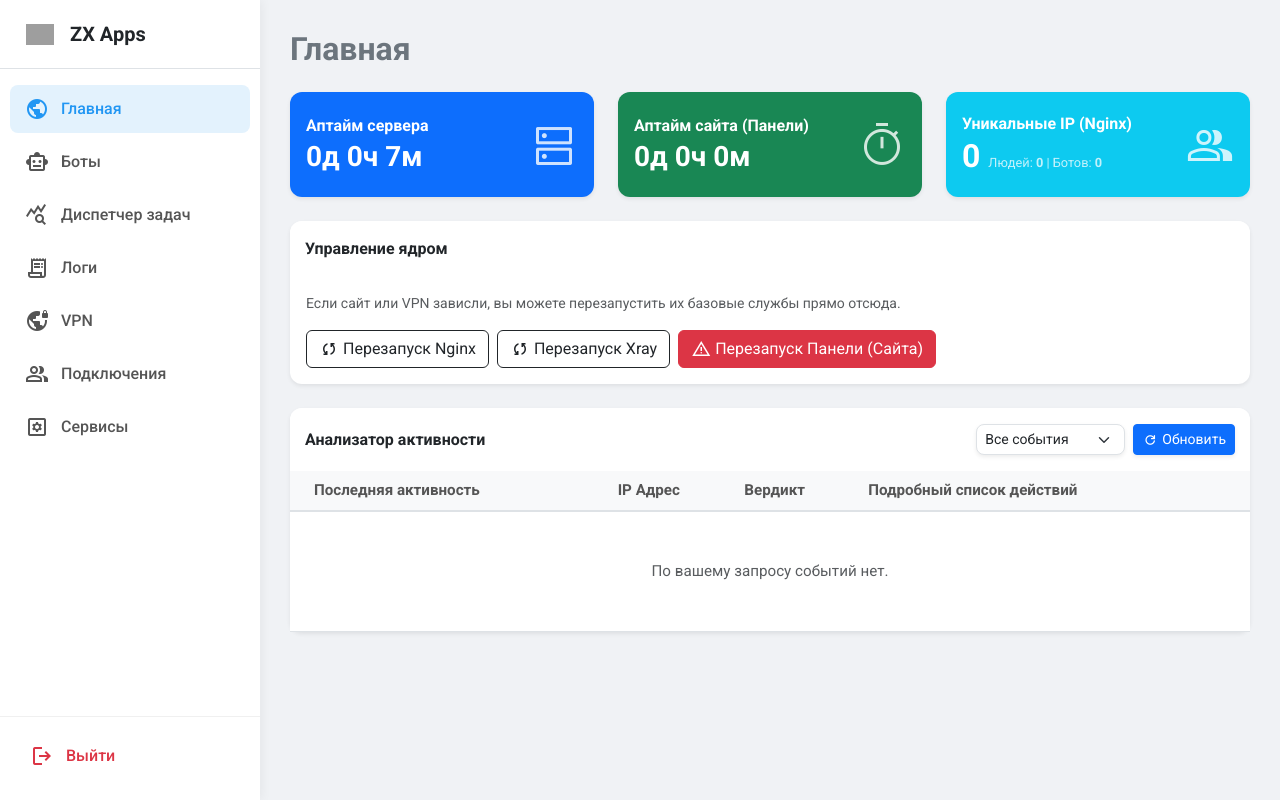
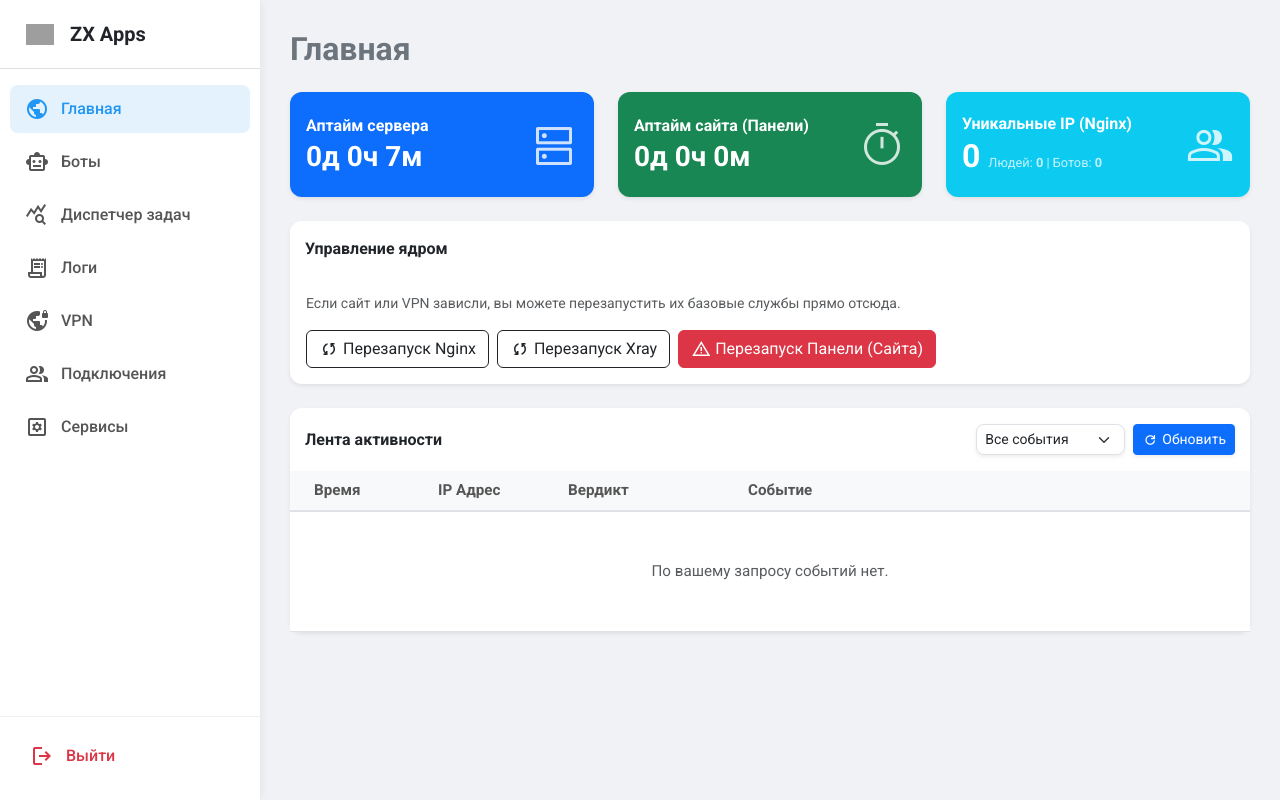
Before and after one commit to Zotic/webpanel, a Flask app: page / in a window 1280 px wide. Run offline with Flask 3, Linux system fonts and the light colour scheme; the visitor is signed in with stand-in values (Sample User, id 1); data that the repository does not hold is empty; grey boxes are pictures that could not be loaded.

Commit message:
update stats

```diff
--- a/server.py
+++ b/server.py
@@ -576,23 +576,30 @@ def parse_syslog_date(date_str):
 @app.route('/api/site_analytics', methods=['GET'])
 @login_required
 def api_site_analytics():
-    """Сверх-умный анализатор: Группирует логи Xray, Nginx, SSH и UFW по IP адресам. ВЫВОДИТ ВСЁ."""
-    analytics_by_ip = {}
+    """Сверх-умный анализатор: Собирает логи Xray, Nginx, SSH и UFW в единую ленту событий."""
+
+    final_logs = []
 
     def add_event(ip, time_str, source, severity, msg):
-        if ip not in analytics_by_ip:
-            analytics_by_ip[ip] = {"events": [], "severity": 0, "last_time": time_str}
+        # Назначаем цвет и вердикт на основе серьезности
+        color = "success"
+        verdict = "Посетитель сайта / VPN"
 
-        # Повышаем уровень опасности IP, если это сканер или брутфорс
-        if severity > analytics_by_ip[ip]["severity"]:
-            analytics_by_ip[ip]["severity"] = severity
+        if severity == 2:
+            color = "danger"
+            verdict = "Сканер / Бот / Брутфорс"
+        elif severity == 1:
+            color = "warning"
+            verdict = "Подозрительная активность"
 
-        # Добавляем событие (проверяем на дубли)
-        if not any(e['msg'] == msg for e in analytics_by_ip[ip]["events"]):
-            analytics_by_ip[ip]["events"].append({"time": time_str, "msg": msg, "source": source})
-
-        # Обновляем время последней активности на самое свежее
-        analytics_by_ip[ip]["last_time"] = max(analytics_by_ip[ip]["last_time"], time_str)
+        final_logs.append({
+            "time": time_str,
+            "ip": ip,
+            "source": source,
+            "verdict": verdict,
+            "color": color,
+            "msg": msg
+        })
 
     # 1. NGINX (АБСОЛЮТНО ВСЕ ЗАПРОСЫ)
     try:
@@ -611,15 +618,13 @@ def api_site_analytics():
 
                     if ip_match and date_match:
                         ip = ip_match.group(1)
-                        if ip == '127.0.0.1': continue # Локальные запросы от самого сервера пропускаем
+                        if ip == '127.0.0.1': continue # Локальные запросы пропускаем
 
                         time_str = parse_nginx_date(date_match.group(1))
 
-                        # Выводим метод запроса
                         req_type = "POST" if request_info.startswith('POST') else "GET"
-                        desc = f"Запрос {req_type}: '{request_info}' (HTTP Ответ: {status_code})"
+                        desc = f"Запрос {req_type}: '{request_info}' (Ответ: {status_code})"
 
-                        # Коды 301, 400+, 500+ считаем подозрительными (сканер)
                         severity = 2 if status_code == '301' or status_code.startswith(('4', '5')) else 0
                         add_event(ip, time_str, "Nginx", severity, desc)
     except: pass
@@ -633,15 +638,13 @@ def api_site_analytics():
             if match:
                 time_raw, client_ip, dest_ip, port = match.groups()
 
-                # Приводим дату к единому формату: 2026/03/08 12:07:47 -> 08.03.2026 12:07:47
                 date_part, time_part = time_raw.split()
                 y, m, d = date_part.split('/')
                 time_str = f"{d}.{m}.{y} {time_part}"
 
-                # Ищем юзернейм
                 user = ""
                 email_match = re.search(r'email:\s*([^\s]+)', line)
-                if email_match: user = f" (Пользователь: {email_match.group(1)})"
+                if email_match: user = f" (Юзер: {email_match.group(1)})"
 
                 desc = f"Успешное VPN подключение к {dest_ip}:{port}{user}"
                 add_event(client_ip, time_str, "Xray", 0, desc)
@@ -650,18 +653,14 @@ def api_site_analytics():
     # 3. XRAY (ИЗ JOURNALCTL - ОШИБКИ И FALLBACK)
     try:
         res_xray_journal = subprocess.run(['journalctl', '-u', 'xray', '-n', '1000', '--no-pager'], capture_output=True, text=True)
-
-        # Словарь для сборки "кусков" логов Xray по ID сессии
         xray_sessions = {}
 
         for line in res_xray_journal.stdout.split('\n'):
             if not line.strip(): continue
 
-            # Ищем структуру: 2026/03/08 12:07:47.686942 [Info] [1582461403] ...
             match = re.search(r'(\d{4}/\d{2}/\d{2} \d{2}:\d{2}:\d{2})\.\d+\s+\[.*?\]\s+\[(\d+)\]\s+(.*)', line)
             if match:
                 time_raw = match.group(1)
-                # 2026/03/08 12:07:47 -> 08.03.2026 12:07:47
                 date_part, time_part = time_raw.split()
                 y, m, d = date_part.split('/')
                 time_str = f"{d}.{m}.{y} {time_part}"
@@ -674,27 +673,21 @@ def api_site_analytics():
 
                 xray_sessions[conn_id]["messages"].append(msg)
 
-                # Пытаемся вытащить IP (он обычно пишется при разрыве tcp или udp соединения)
-                # read tcp 45.85.117.150:443->185.12.59.118:58488
                 ip_match = re.search(r'->([\d\.]+):\d+', msg)
                 if ip_match:
                     xray_sessions[conn_id]["ip"] = ip_match.group(1)
 
-        # Теперь анализируем собранные сессии
         for conn_id, s in xray_sessions.items():
             ip = s["ip"]
-            if not ip: continue # Если IP не нашли, пропускаем
+            if not ip: continue
 
-            # Собираем все сообщения сессии в одну строку для поиска
             full_msg = " ".join(s["messages"])
 
             if 'not look like a TLS handshake' in full_msg or 'invalid request version' in full_msg:
                 add_event(ip, s["time"], "Xray", 2, "Ошибка TLS (Попытка не-VPN запроса или сканирования 443 порта)")
             elif 'fallback starts' in full_msg:
-                # Пытаемся вытащить SNI (домен, который запрашивал клиент)
                 sni_match = re.search(r'realName = ([^\s]+)', full_msg)
                 sni = f" (Домен: {sni_match.group(1)})" if sni_match else ""
-
                 add_event(ip, s["time"], "Xray", 1, f"Трафик не распознан VPN. Переброшен в Nginx (Fallback){sni}")
     except: pass
 
@@ -713,7 +706,7 @@ def api_site_analytics():
                 proto = proto_m.group(1) if proto_m else "TCP"
                 time_str = parse_syslog_date(line)
 
-                add_event(ip, time_str, "UFW", 2, f"Попытка входа на закрытый порт {dpt} по протоколу {proto}")
+                add_event(ip, time_str, "UFW", 2, f"Заблокирован вход на закрытый порт {dpt} ({proto})")
     except: pass
 
     # 5. SSH (БРУТФОРС)
@@ -738,37 +731,11 @@ def api_site_analytics():
                     add_event(ip_m.group(1), time_str, "SSH", 2, f"Отклонен инвалидный пользователь: '{user_m.group(1)}'")
     except: pass
 
-    # ================== ФОРМИРУЕМ ФИНАЛЬНЫЙ СПИСОК ==================
-    final_logs = []
+    # Сортируем: сначала самые свежие по времени
+    final_logs.sort(key=lambda x: x['time'], reverse=True)
 
-    for ip, data in analytics_by_ip.items():
-        # Сортируем события внутри IP по времени
-        data["events"].sort(key=lambda x: x["time"], reverse=True)
-
-        # Определяем цвет всей строки по самому жесткому событию
-        color = "success"
-        verdict = "Посетитель сайта / Пользователь VPN"
-
-        if data["severity"] == 2:
-            color = "danger"
-            verdict = "Сканер портов / Бот / Брутфорс"
-        elif data["severity"] == 1:
-            color = "warning"
-            verdict = "Подозрительная активность"
-
-        final_logs.append({
-            "ip": ip,
-            "last_time": data["last_time"],
-            "verdict": verdict,
-            "color": color,
-            "events": data["events"] # Передаем полный список
-        })
-
-    # Сортируем: сначала Опасные (danger), затем по времени
-    final_logs.sort(key=lambda x: (x['color'] == 'danger', x['last_time']), reverse=True)
-
-    return jsonify({"success": True, "logs": final_logs[:100]})
-
+    # Ограничиваем до 300 последних событий, чтобы браузер не тормозил
+    return jsonify({"success": True, "logs": final_logs[:300]})
 # ========================================
 # МАРШРУТЫ (Сайт)
 # ========================================
--- a/templates/site_stats.html
+++ b/templates/site_stats.html
@@ -74,10 +74,9 @@
 <!-- Умная таблица аналитики -->
 <div class="card border-0 shadow-sm">
     <div class="card-header bg-white py-3 border-bottom-0 d-flex justify-content-between align-items-center">
-        <span class="fw-bold">Анализатор активности</span>
+        <span class="fw-bold">Лента активности</span>
 
         <div class="d-flex gap-2">
-            <!-- КНОПКА СОРТИРОВКИ ПО ТИПУ (ИСТОЧНИКУ) -->
             <select id="sourceFilter" class="form-select form-select-sm shadow-sm" style="border-radius: 8px; width: auto;" onchange="filterAnalytics()">
                 <option value="all">Все события</option>
                 <option value="Nginx">Nginx (Сайт)</option>
@@ -96,14 +95,14 @@
             <table class="table align-middle mb-0 text-nowrap" style="min-width: 900px;">
                 <thead class="table-light position-sticky top-0" style="z-index: 1;">
                     <tr>
-                        <th class="ps-4">Последняя активность</th>
-                        <th>IP Адрес</th>
-                        <th>Вердикт</th>
-                        <th class="pe-4">Подробный список действий</th>
+                        <th class="ps-4" style="width: 140px;">Время</th>
+                        <th style="width: 130px;">IP Адрес</th>
+                        <th style="width: 180px;">Вердикт</th>
+                        <th class="pe-4">Событие</th>
                     </tr>
                 </thead>
                 <tbody id="analyticsTable">
-                    <tr><td colspan="4" class="text-center py-5 text-muted">Анализируем логи сервера...</td></tr>
+                    <tr><td colspan="4" class="text-center py-5 text-muted">Сбор логов сервера...</td></tr>
                 </tbody>
             </table>
         </div>
@@ -156,12 +155,9 @@
         const selectedSource = document.getElementById('sourceFilter').value;
         tbody.innerHTML = '';
 
-        // Фильтруем. Оставляем IP, в списке событий которого есть выбранный источник
         let filteredData = analyticsData;
         if (selectedSource !== 'all') {
-            filteredData = analyticsData.filter(log =>
-                log.events.some(evt => evt.source === selectedSource)
-            );
+            filteredData = analyticsData.filter(log => log.source === selectedSource);
         }
 
         if (filteredData.length === 0) {
@@ -175,25 +171,17 @@
             let rowClass = "";
             if (log.color === 'danger') rowClass = "table-danger";
             else if (log.color === 'warning') rowClass = "table-warning";
-            else if (log.color === 'success') rowClass = "table-success";
 
             tr.className = rowClass;
 
-            // Формируем список ВСЕХ действий для этого IP
-            let eventsListHtml = '<ul class="list-unstyled mb-0" style="white-space: normal; word-break: break-word; min-width: 300px; font-size: 0.85rem;">';
-            log.events.forEach(evt => {
-                // Если мы выбрали фильтр (например Nginx), скрываем события других источников у этого IP
-                if (selectedSource !== 'all' && evt.source !== selectedSource) return;
-
-                eventsListHtml += `<li class="mb-1"><strong class="text-muted border-end pe-2 me-2">${evt.time}</strong><span class="badge bg-secondary me-1" style="width: 50px;">${evt.source}</span> ${evt.msg}</li>`;
-            });
-            eventsListHtml += '</ul>';
-
             tr.innerHTML = `
-                <td class="ps-4 text-muted small fw-bold" style="font-family: 'Roboto', sans-serif;">${log.last_time}</td>
+                <td class="ps-4 text-muted small" style="font-family: 'Roboto', sans-serif;">${log.time}</td>
                 <td class="fw-bold font-monospace text-dark">${log.ip}</td>
                 <td><span class="badge bg-${log.color} w-100">${log.verdict}</span></td>
-                <td class="pe-4 text-dark font-monospace">${eventsListHtml}</td>
+                <td class="pe-4 text-dark font-monospace small" style="white-space: normal; word-break: break-word;">
+                    <span class="badge bg-secondary me-2" style="width: 55px; display: inline-block; text-align: center;">${log.source}</span>
+                    ${log.msg}
+                </td>
             `;
             tbody.appendChild(tr);
         });
```
